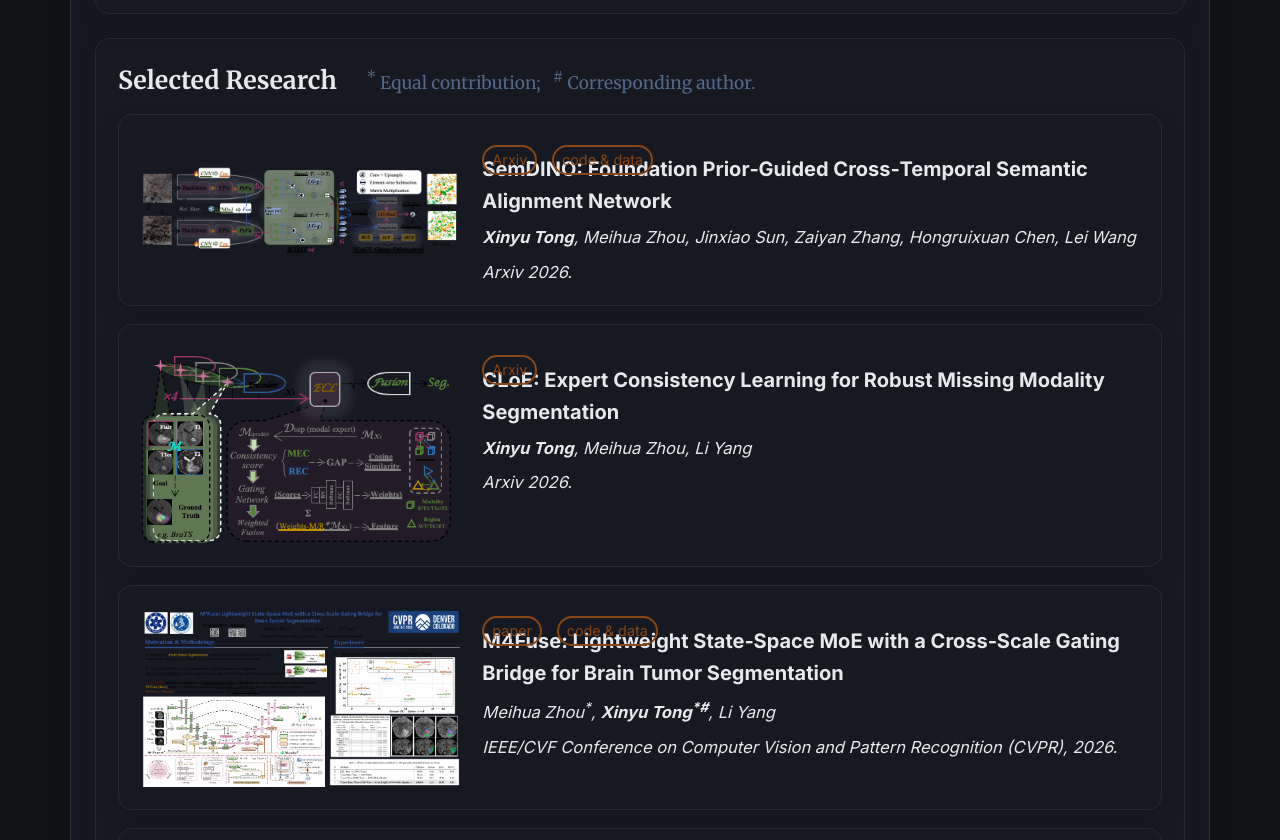
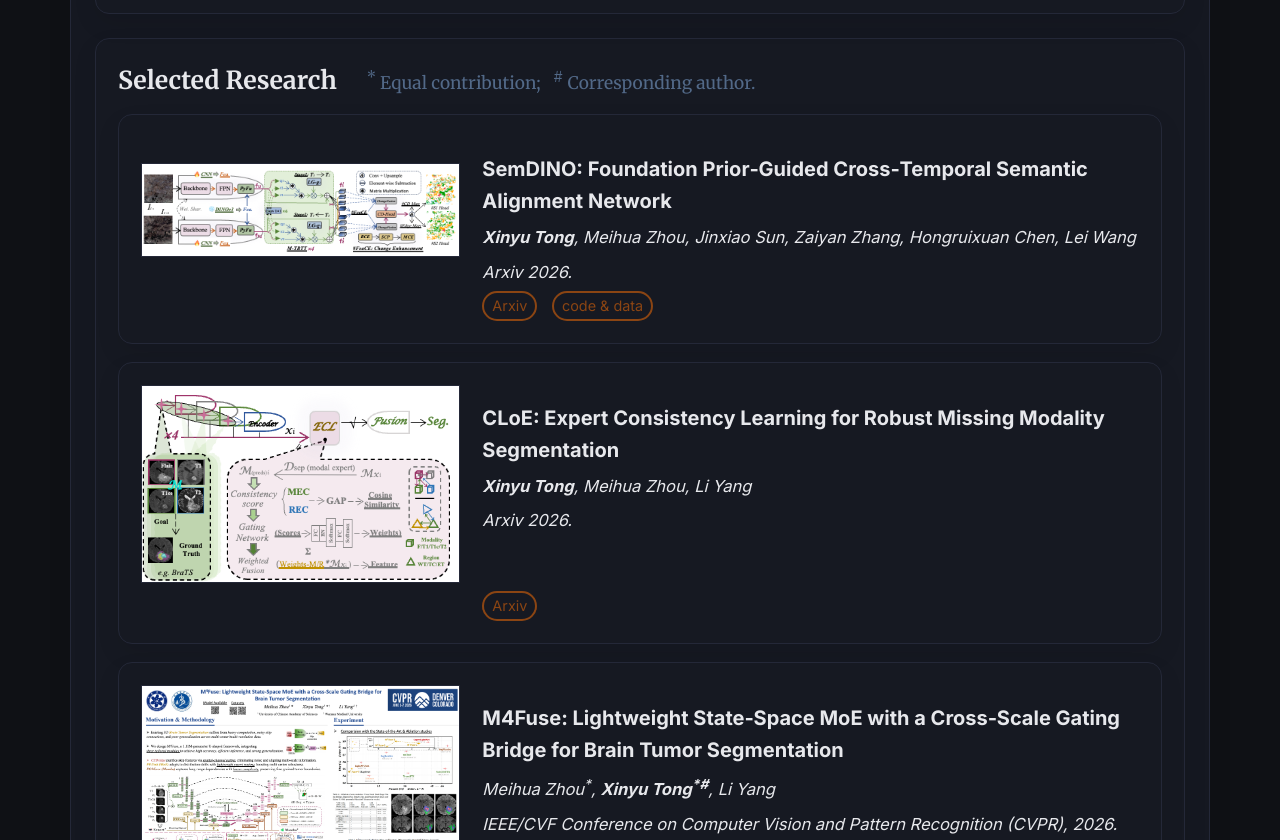
Before and after one commit to tonxycs/tonxycs.github.io, a plain HTML site: page index.html in a window 1280 px wide. Shown: the part 915-1755 px from the top of the page. Drawn offline with Linux system fonts and the light colour scheme.

Commit message:
Update index.html

```diff
--- a/index.html
+++ b/index.html
@@ -192,15 +192,11 @@
       /* height:100%; 删掉写死高度，让图片高度自适应图片本身 */
       min-height:0;
       object-fit:contain;
-      /* background:#ffffff; 删除白底背景
+      background:#ffffff; 删除白底背景
       border-radius:10px;
-      border:1px solid var(--border); */
+      border:1px solid var(--border);
     }
-    /* .research-card p:last-child{margin-bottom:0} */
-    .research-card > :not(.research-image){
-      grid-column:2;
-      grid-row:1;
-    }
+    .research-card p:last-child{margin-bottom:0}
     .research-buttons{margin-top: 8px;}
     .btn-link {
       display: inline-block;
```
